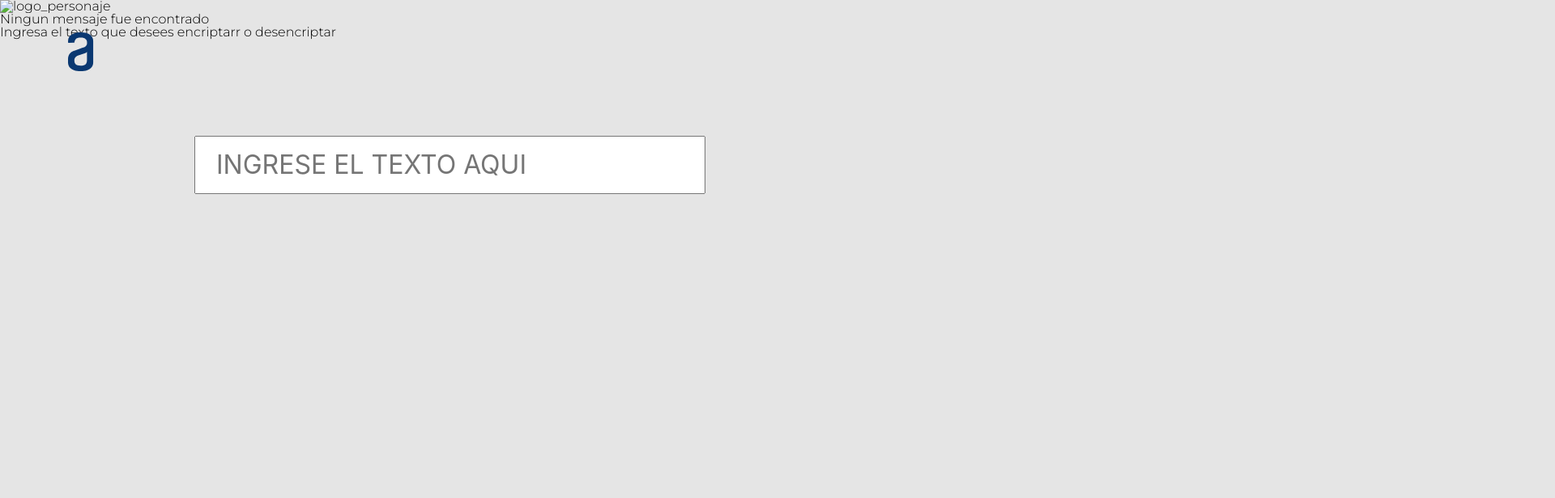
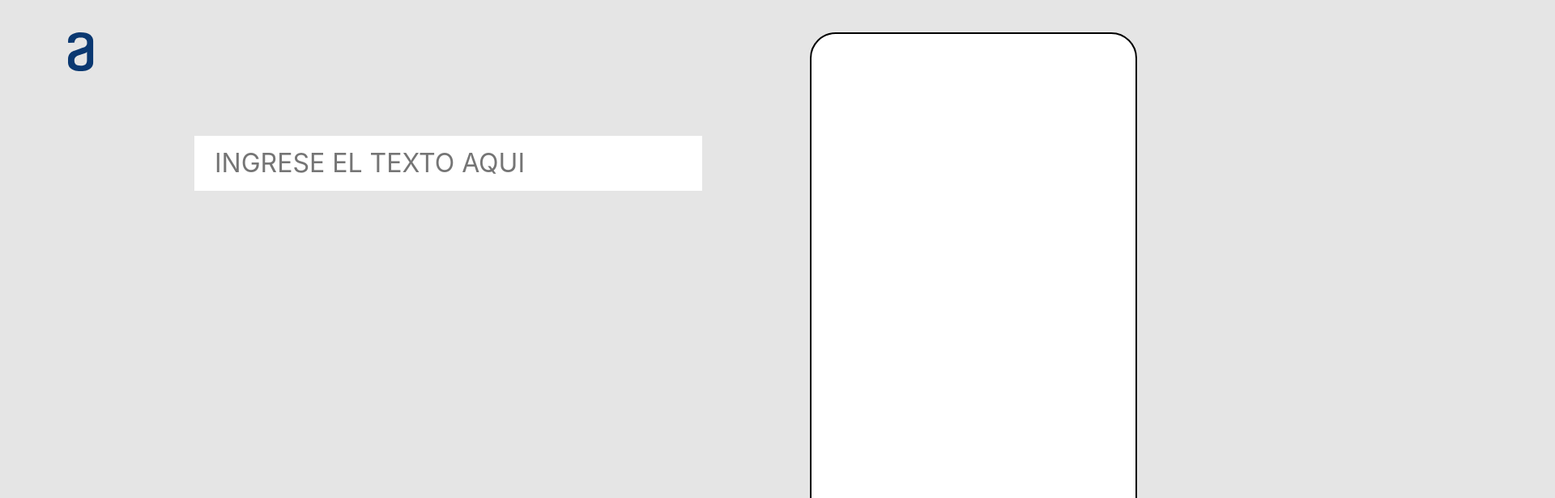
Before and after one commit to cdcarcamo/Encriptador-Desencriptador, a plain HTML site: page index.html in a window 1280 px wide. Shown: the top 616 px of the page at 81% size, 1920 px wide, since content can reach past the window. Drawn offline with Linux system fonts and the light colour scheme.

Commit message:
generando rectangulo con imagen y su css

```diff
--- a/index.html
+++ b/index.html
@@ -26,14 +26,12 @@
             <section>
                 <ul class="recuadro-logo">
                     <li>
-                        <img src="imagenes/imagen_personaje.jpg" alt="logo_personaje">
+                        <img class= "imagen_personaje" src="imagenes/imagen_personaje.svg" alt="logo_personaje">
                         <p class="Menjase_advertencia">Ningun mensaje fue encontrado</p>
                         <p class="Mensaje_solicitud">Ingresa el texto que desees encriptarr o desencriptar</p>
-                    </lcdi>
+                    </li>
                 </ul>
-
             </section>
-
         </main>
     </body>
 
--- a/style.css
+++ b/style.css
@@ -30,6 +30,7 @@ main{
     font-weight: 400;
     font-size: 32px;
     line-height: 150%;
+    border: none;
 }
 
 .label-submit{
@@ -48,6 +49,7 @@ main{
     flex: none;
     order: 1;
     flex-grow: 0;
+
 
 }
 
@@ -88,3 +90,42 @@ main{
     order: 1;
     flex-grow: 0;
 }
+
+.recuadro-logo{
+    position: absolute;
+    width: 400px;
+    height: 944px;
+    left: 1000px;
+    top: 40px;
+    background: #FFFFFF;
+    border: 2px solid #000000;
+    box-shadow: 0px 24px 32px -8px rgba(0, 0, 0, 0.08%);
+    border-radius: 32px;
+}
+
+.recuadro-logo:hover{
+    border-color: #088c19;
+
+}
+
+.recuadro-logo li{
+    position: absolute;
+    width: 336px;
+    height: 304px;
+    left: 1032px;
+    top: 283px;
+}
+
+.Mensaje_advertencia{
+    width: 336px;
+    height: 58px;
+    font-family: 'Inter';
+    font-style: normal;
+    font-weight: 700;
+    font-size: 24px;
+    line-height: 120%;
+    text-align: center;
+    color: #343A40;
+
+
+}
```
